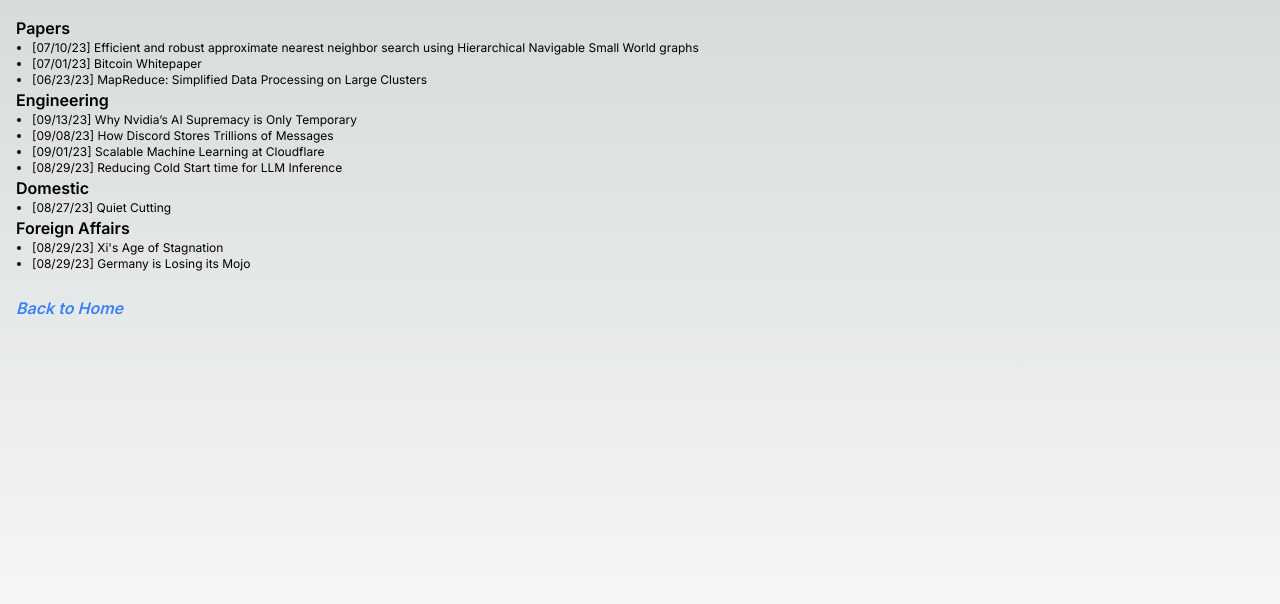
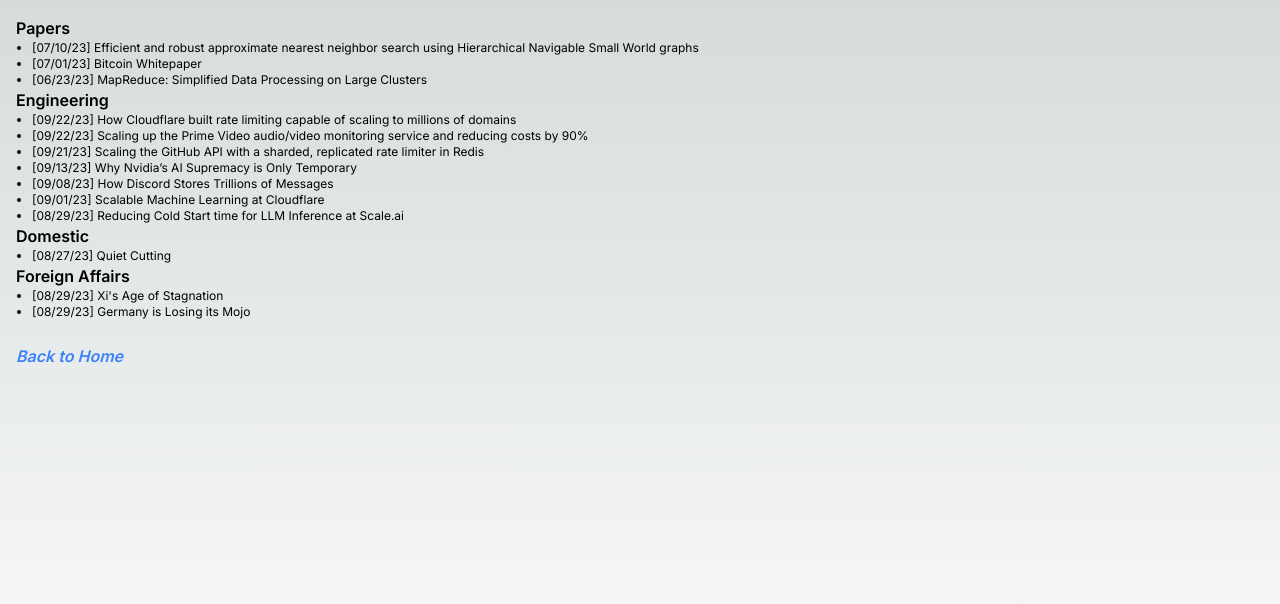
Before and after one commit to atharvapatil4/personal-website, a Next.js app in the folder personal-website/: page /reader in a window 1280 px wide. Shown: the top 604 px of the page. Built offline with nearby package versions, Linux system fonts and the light colour scheme.

Commit message:
reader update

```diff
--- a/personal-website/src/app/reader/page.tsx
+++ b/personal-website/src/app/reader/page.tsx
@@ -44,6 +44,39 @@
         <ul className="text-xs list-disc pl-4">
           <li>
             <Link
+              href="https://blog.cloudflare.com/counting-things-a-lot-of-different-things/#fn4"
+              className=" hover:underline"
+              rel="noopener noreferrer"
+              target="_blank"
+            >
+              [09/22/23] How Cloudflare built rate limiting capable of scaling
+              to millions of domains
+            </Link>
+          </li>
+          <li>
+            <Link
+              href="https://www.primevideotech.com/video-streaming/scaling-up-the-prime-video-audio-video-monitoring-service-and-reducing-costs-by-90"
+              className=" hover:underline"
+              rel="noopener noreferrer"
+              target="_blank"
+            >
+              [09/22/23] Scaling up the Prime Video audio/video monitoring
+              service and reducing costs by 90%
+            </Link>
+          </li>
+          <li>
+            <Link
+              href="https://github.blog/2021-04-05-how-we-scaled-github-api-sharded-replicated-rate-limiter-redis/"
+              className=" hover:underline"
+              rel="noopener noreferrer"
+              target="_blank"
+            >
+              [09/21/23] Scaling the GitHub API with a sharded, replicated rate
+              limiter in Redis
+            </Link>
+          </li>
+          <li>
+            <Link
               href="https://petewarden.com/2023/09/10/why-nvidias-ai-supremacy-is-only-temporary/"
               className=" hover:underline"
               rel="noopener noreferrer"
@@ -79,7 +112,7 @@
               rel="noopener noreferrer"
               target="_blank"
             >
-              [08/29/23] Reducing Cold Start time for LLM Inference
+              [08/29/23] Reducing Cold Start time for LLM Inference at Scale.ai
             </Link>
           </li>
         </ul>
```
